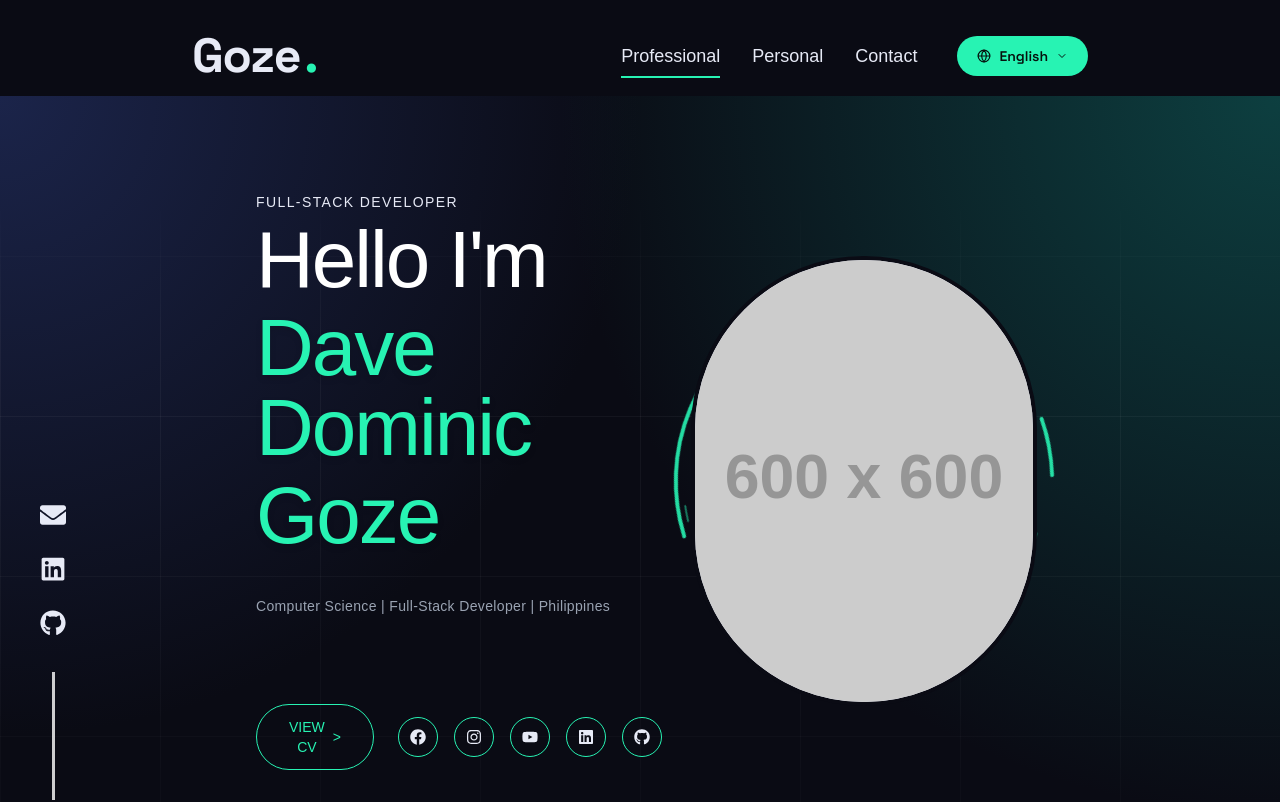
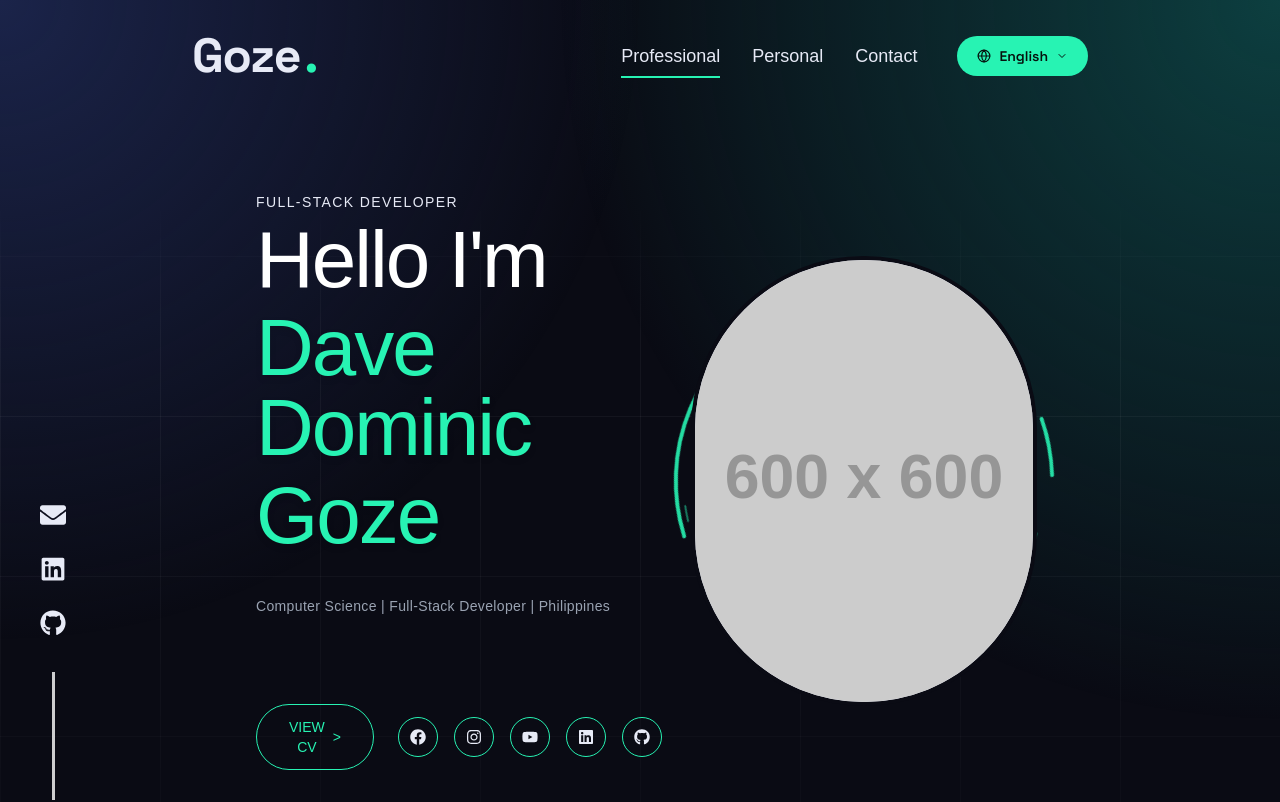
Before and after one commit to httpsdave/httpsdave, a Next.js app: page /professional in a window 1280 px wide. Shown: the top 802 px of the page. Built offline with nearby package versions, Linux system fonts and the light colour scheme; a web font is replaced by a local one.

Commit message:
trying to remove gradient bleed in personal tab

```diff
--- a/src/app/personal/page.tsx
+++ b/src/app/personal/page.tsx
@@ -84,8 +84,14 @@ export default function PersonalPage() {
             whileHover="hover"
             initial="rest"
             animate="animate"
-            className="relative inline-flex items-center justify-center px-6 py-2 border border-white/20 border-dashed rounded-lg bg-[#0a0b14]/50 group cursor-crosshair overflow-hidden"
+            className="relative inline-flex items-center justify-center px-6 py-2 bg-[#05060a] rounded-none group cursor-crosshair overflow-hidden"
           >
+            {/* Corner Dots */}
+            <div className="absolute top-0 left-0 w-[2px] h-[2px] bg-gray-500"></div>
+            <div className="absolute top-0 right-0 w-[2px] h-[2px] bg-gray-500"></div>
+            <div className="absolute bottom-0 left-0 w-[2px] h-[2px] bg-gray-500"></div>
+            <div className="absolute bottom-0 right-0 w-[2px] h-[2px] bg-gray-500"></div>
+
             {/* Comets Background */}
             <div className="absolute inset-0 pointer-events-none">
               <motion.div
--- a/src/app/professional/page.tsx
+++ b/src/app/professional/page.tsx
@@ -222,9 +222,9 @@ export default function ProfessionalPage() {
 
   return (
     <div className="flex-1 relative flex flex-col justify-center min-h-[85vh]">
-      {/* Absolute background gradients for professional page only */}
-      <div className="absolute top-0 left-0 w-full h-full pointer-events-none z-0 bg-[radial-gradient(circle_800px_at_0%_0%,#1b244a_0%,transparent_80%)]" />
-      <div className="absolute top-0 left-0 w-full h-full pointer-events-none z-0 bg-[radial-gradient(circle_900px_at_100%_0%,#0d3f40_0%,transparent_80%)]" />
+      {/* Fixed background gradients for professional page only */}
+      <div className="fixed top-0 left-0 w-[100vw] h-[100vh] pointer-events-none z-[-1] bg-[radial-gradient(circle_800px_at_0%_0%,#1b244a_0%,transparent_80%)]" />
+      <div className="fixed top-0 left-0 w-[100vw] h-[100vh] pointer-events-none z-[-1] bg-[radial-gradient(circle_900px_at_100%_0%,#0d3f40_0%,transparent_80%)]" />
 
       {/* Absolute background grid with a smooth fade-out to transparent toward the bottom */}
       <div className="absolute top-0 left-0 w-full h-[120vh] pointer-events-none z-0 bg-grid [mask-image:linear-gradient(to_bottom,transparent_0%,transparent_10%,white_25%,white_40%,transparent_100%)]" />
```
